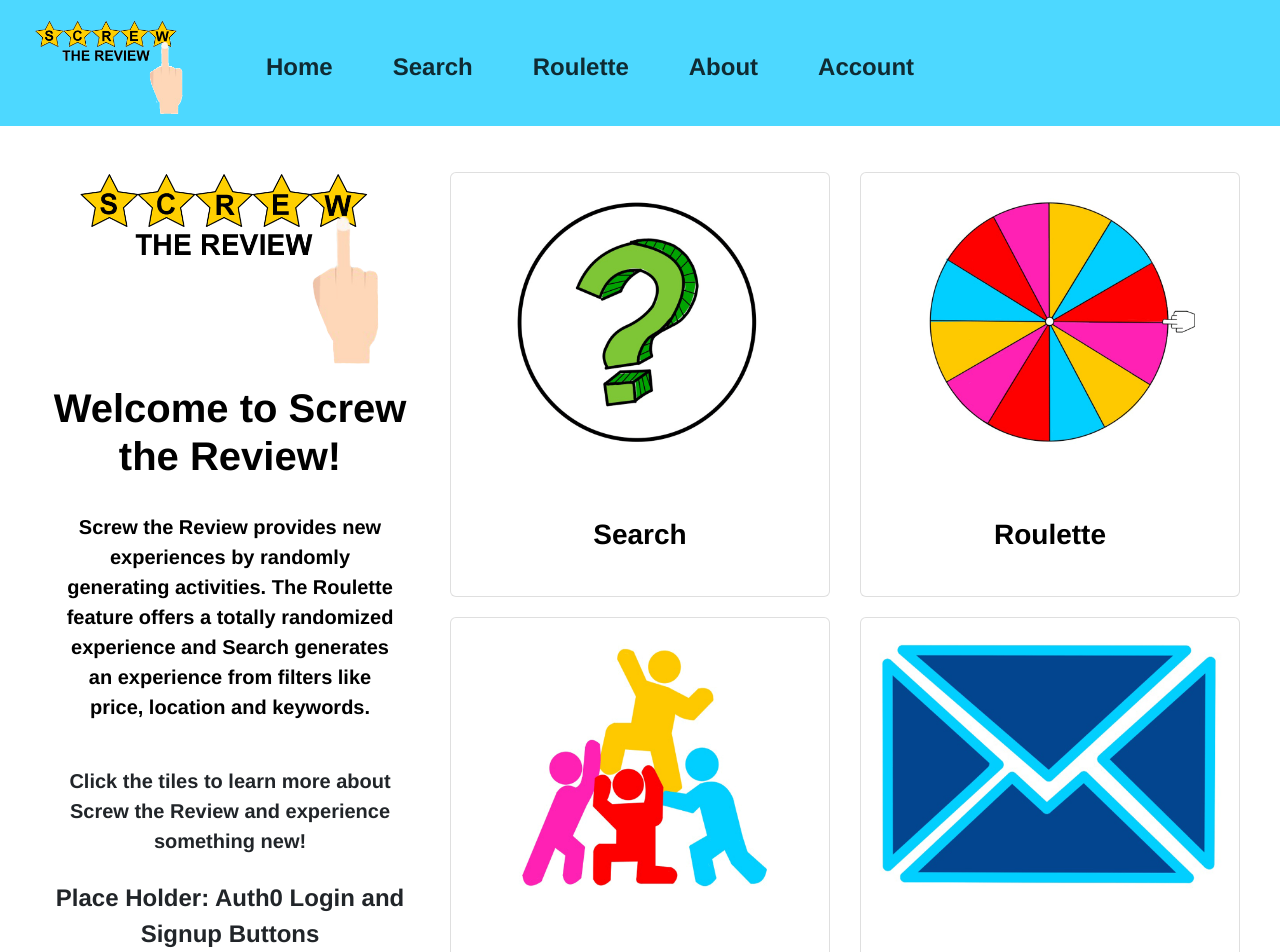
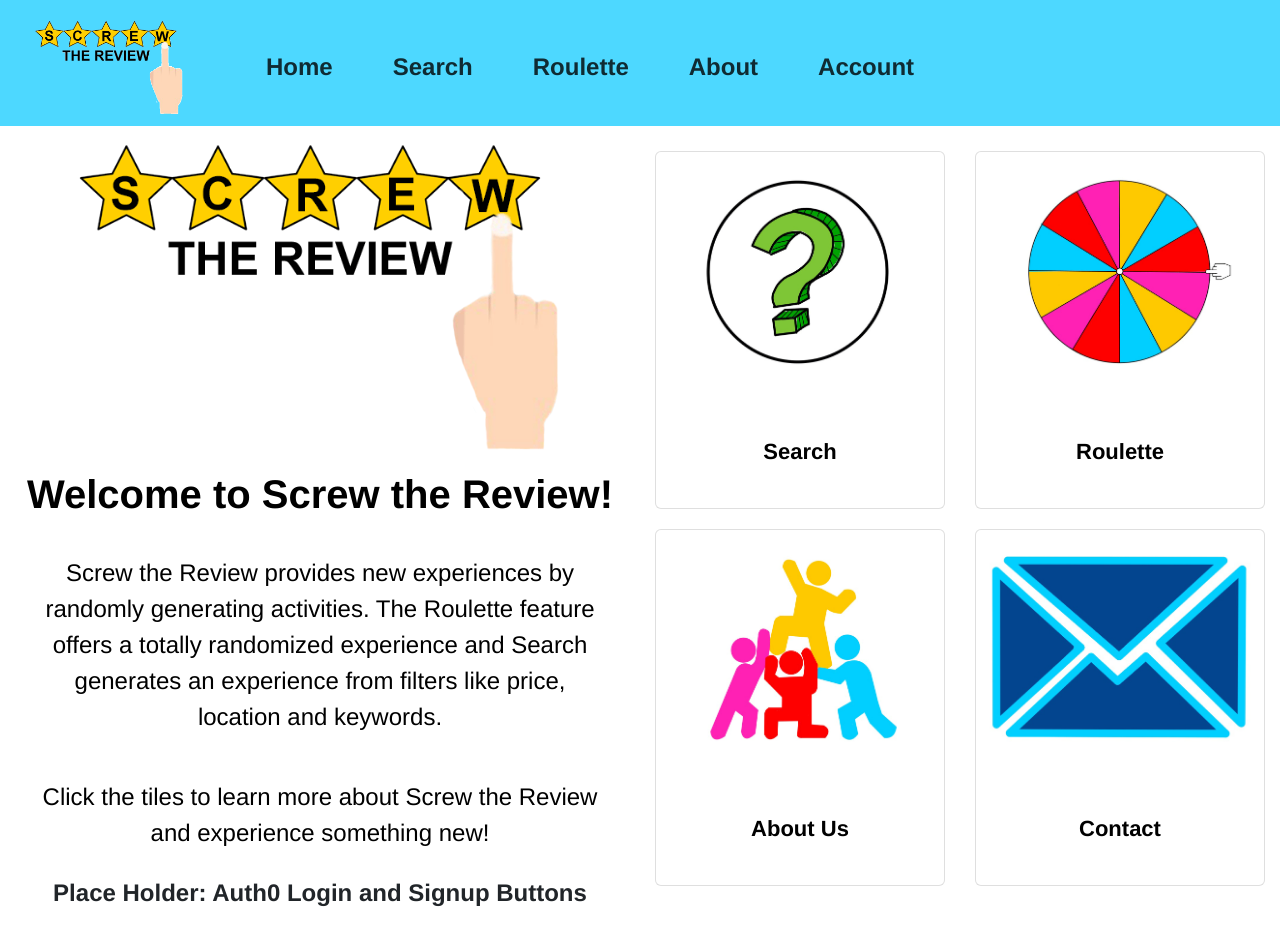
Before and after one commit to mackenzieleach/screwthereview, a React (Create React App) app: page / in a window 1280 px wide. Shown: the top 952 px of the page. Built offline with nearby package versions, Linux system fonts and the light colour scheme.

Commit message:
Aligning Cards in Center of Column

```diff
--- a/src/App.css
+++ b/src/App.css
@@ -16,6 +16,7 @@
 /* bootstrap overrides */
 .container {
   max-width: 100%;
+
 }
 .row {
   margin-top: 16px;
@@ -59,33 +60,34 @@
   width: 80%
 }
 
+#home-container {
+  width: 100%;
+  height: 100%;
+}
+
 #welcome {
   font-family: 'Helvetica';
   color: black;
   font-size: 40px;
   font-weight: 800;
   padding-top: 20px;
+  padding-bottom: 25px;
+  text-align: center;
 }
 
 #info {
-  font-family: 'Helvetica';
   color: black;
   padding-right: 20px;
   padding-left: 20px;
-  font-size: 20px;
+  font-weight: 100;
 }
 
 #tiles{
-  font-family: 'Helvetica';
+  color: black;
   padding-right: 20px;
   padding-left: 20px;
   padding-top: 20px;
-  font-size: 20px;
-}
-
-#home_container{
-  width: 100%;
-  height: 100%;
+  font-weight: 100;
 }
 
 .card {
@@ -104,7 +106,7 @@
 
 .card-body > a {
   color: black;
-  font-size: 28px;
+  font-size: 22px;
   font-family: 'Helvetica';
   font-weight: 800;
 }
@@ -115,6 +117,7 @@
   text-decoration: none;
   box-shadow: none;
 }
+
 
 /* WHEEL */
 #wheel {
--- a/src/Home.js
+++ b/src/Home.js
@@ -11,12 +11,12 @@ import aboutIcon from './Images/AboutIcon.png'
 class Home extends Component {
     render() {
         return (
-            <Container fluid id = "home_container" style={{ paddingLeft: 40, paddingRight: 40, paddingTop: 30}} >
-                <Row>
+            <Container fluid id="home-container">
+                <Row className="align-items-center">
                     {/* Column 1: Logo, Auth0 Widgets and Description*/}
-                    <Col id="landing_col_1" align='center' style={{paddingBottom: 20}} lg={4} md={12} sm={12} xs={12}>
+                    <Col id="landing_col_1" align='center' style={{paddingBottom: 20}} lg={6} md={12} sm={12} xs={12}>
                         <img  src={logo} alt="Logo" id ="logo"/>
-                        <h5 id="welcome" style={{textAlign: "center", paddingBottom: 20}} > Welcome to Screw the Review!</h5>
+                        <h5 id="welcome"> Welcome to Screw the Review!</h5>
                         <p id="info"> Screw the Review provides new experiences by randomly generating activities. The Roulette
                             feature offers a totally randomized experience and Search generates an experience from filters
                             like price, location and keywords.
@@ -27,7 +27,7 @@ class Home extends Component {
                     </Col>
 
                     {/* Column 2: Search and About Us Cards*/}
-                    <Col lg={4} md={6} sm={12} xs ={12} style={{paddingBottom: 40}}>
+                    <Col lg={3} md={6} sm={12} xs ={12} style={{paddingBottom: 40}}>
                         {/* Search Card*/}
                         <div className="card" id="Search">
                             <img className="card-img-top" src={searchIcon} alt="search-icon"/>
@@ -46,7 +46,7 @@ class Home extends Component {
                     </Col>
 
                     {/* Column 3: Roulette and Contact Us Cards*/}
-                    <Col lg={4} md={6} sm={12} xs={12} style={{paddingBottom: 40}}>
+                    <Col lg={3} md={6} sm={12} xs={12} style={{paddingBottom: 40}}>
                         {/* Roulette Card*/}
                         <div className="card" id="Roulette">
                             <img className="card-img-top" src={wheelIcon} alt="Logo"/>
```
